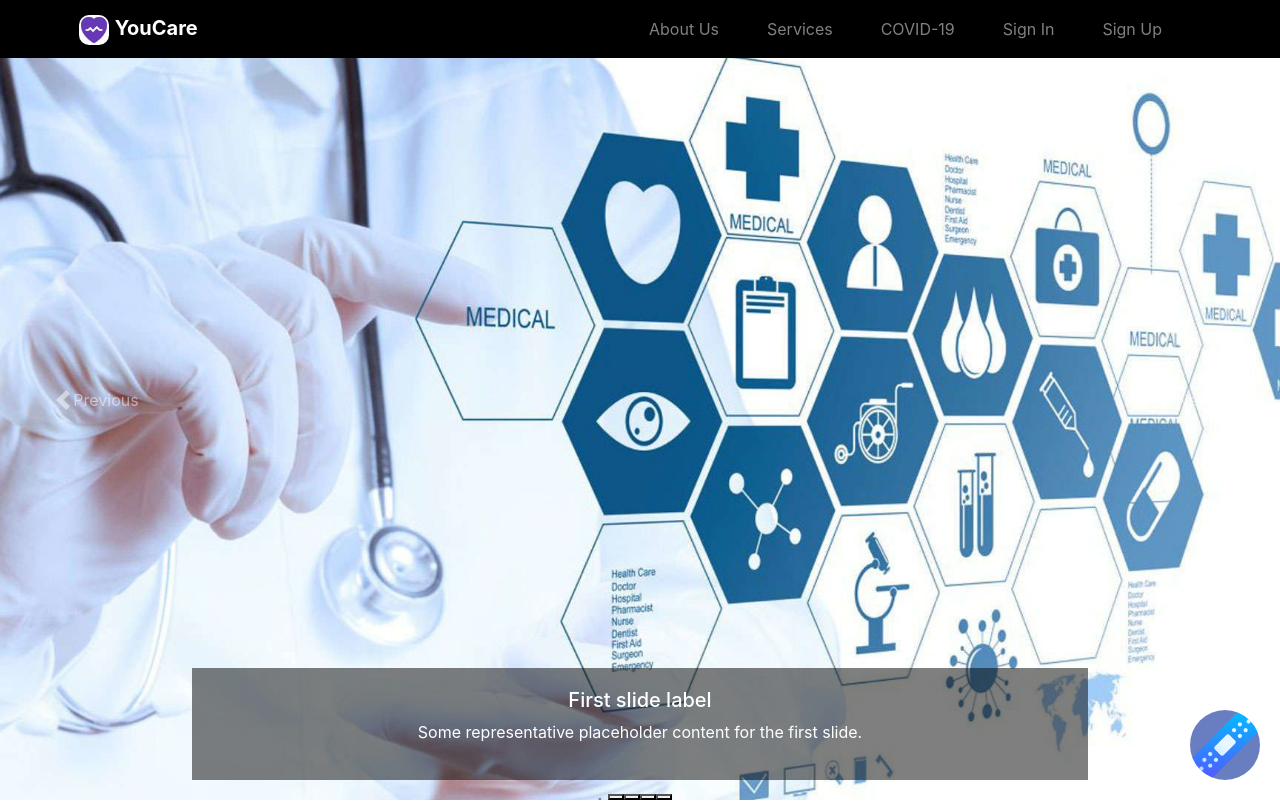
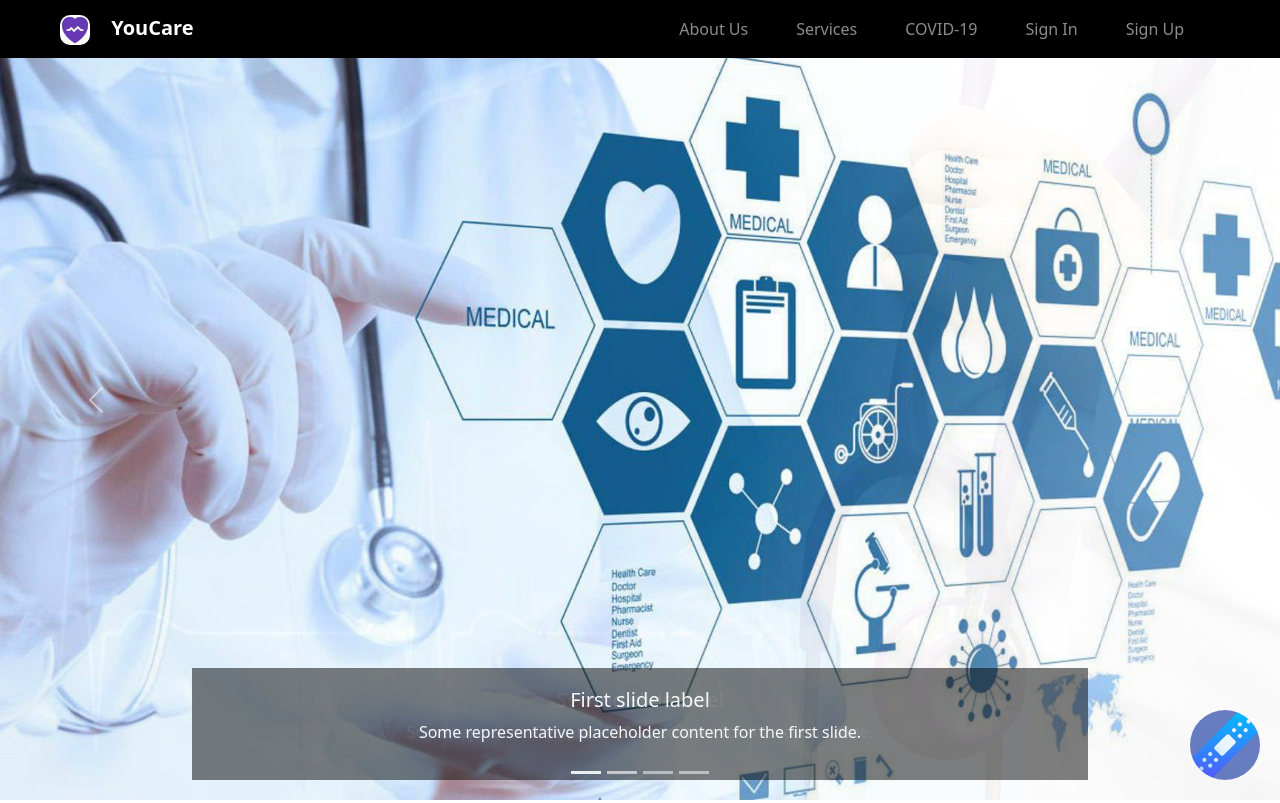
Before and after one commit to ramesh-x90/YouCare---Rework-Front-End, a website: page YouCare/index.html in a window 1280 px wide. Shown: the top 803 px of the page. Drawn offline with nearby package versions, Linux system fonts and the light colour scheme; files that its build step writes are made by us from their sources.

Commit message:
Update index.html

```diff
--- a/YouCare/index.html
+++ b/YouCare/index.html
@@ -9,9 +9,9 @@
       href="https://healthcarewebappsltcpro.herokuapp.com/assets/us1.jpeg"
       type="image/x-icon"
     />
-    <link href="bootstrap/css/bootstrap.css" rel="stylesheet" />
+    <link href="https://cdn.jsdelivr.net/npm/bootstrap@5.0.2/dist/css/bootstrap.min.css" rel="stylesheet" integrity="sha384-EVSTQN3/azprG1Anm3QDgpJLIm9Nao0Yz1ztcQTwFspd3yD65VohhpuuCOmLASjC" crossorigin="anonymous">
     <link rel="stylesheet" href="css/main.css" />
-    <script src="bootstrap/js/bootstrap.bundle.js"></script>
+    <script src="https://cdn.jsdelivr.net/npm/bootstrap@5.0.2/dist/js/bootstrap.bundle.min.js" integrity="sha384-MrcW6ZMFYlzcLA8Nl+NtUVF0sA7MsXsP1UyJoMp4YLEuNSfAP+JcXn/tWtIaxVXM" crossorigin="anonymous"></script>
     <link
       rel="stylesheet"
       href="https://cdn.jsdelivr.net/npm/bootstrap-icons@1.3.0/font/bootstrap-icons.css"
```
